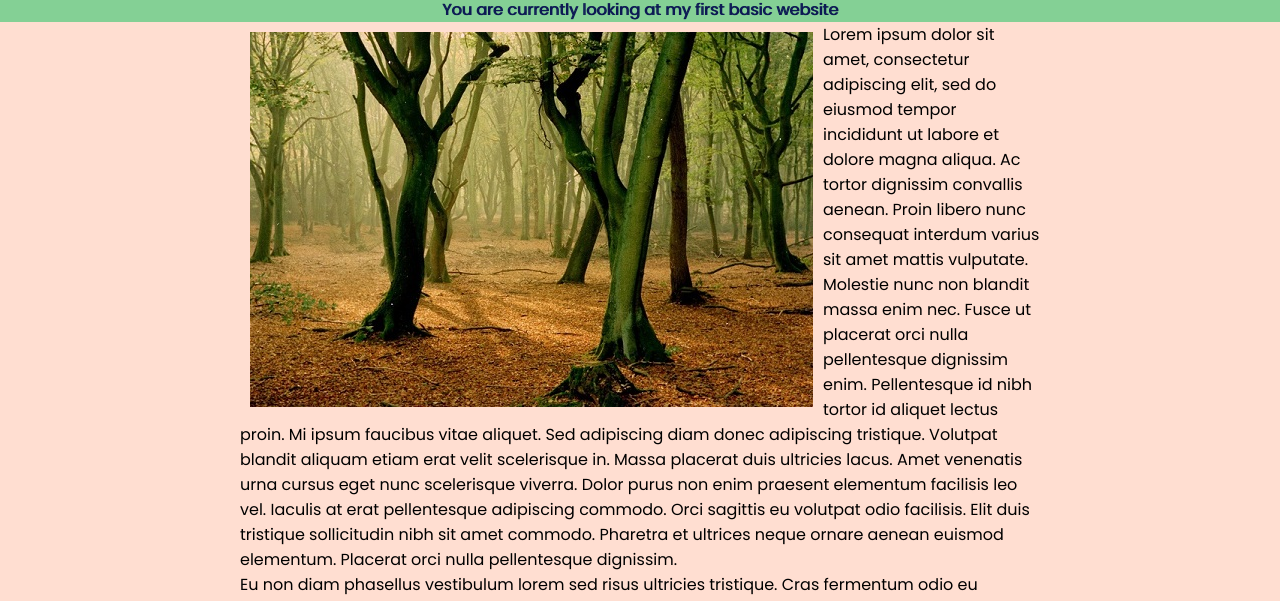
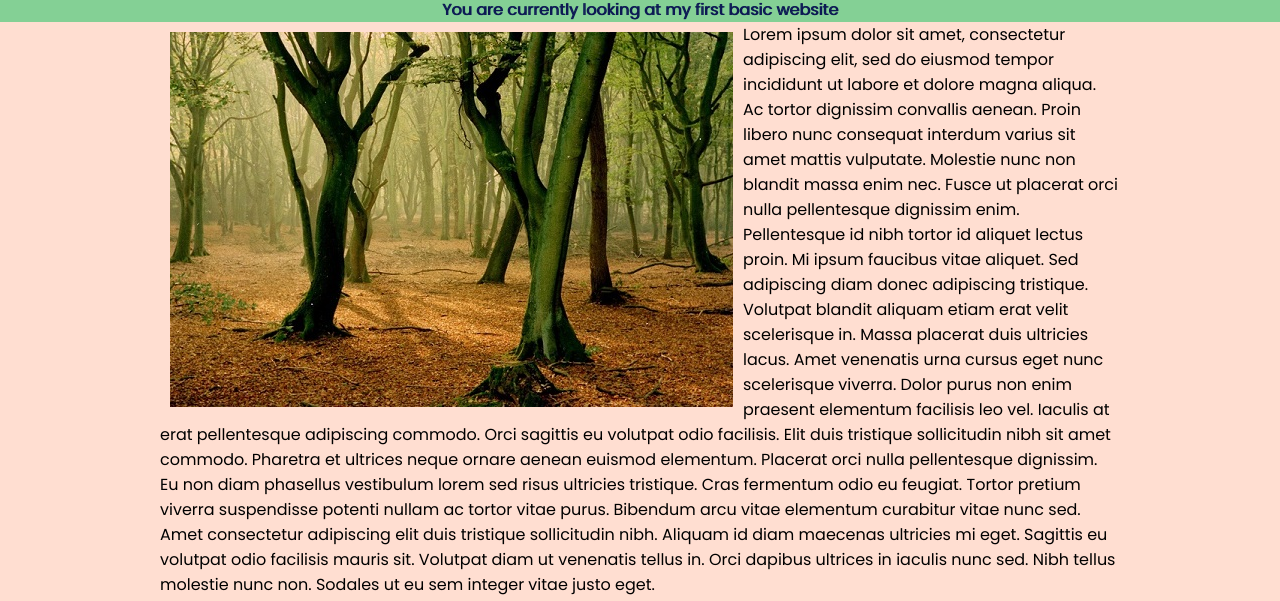
Before and after one commit to SallyAbulail/Assignment6, a plain HTML site: page index.html in a window 1280 px wide. Shown: the part 115-716 px from the top of the page. Drawn offline with Linux system fonts and the light colour scheme.

Commit message:
Update styles.css

```diff
--- a/css/styles.css
+++ b/css/styles.css
@@ -15,7 +15,7 @@ html
 .centralcontent {
     margin-left: auto;
     margin-right: auto;
-	width: 50em;
+	width: 60em;
 }
 .foto {
     padding: 10px;
```
